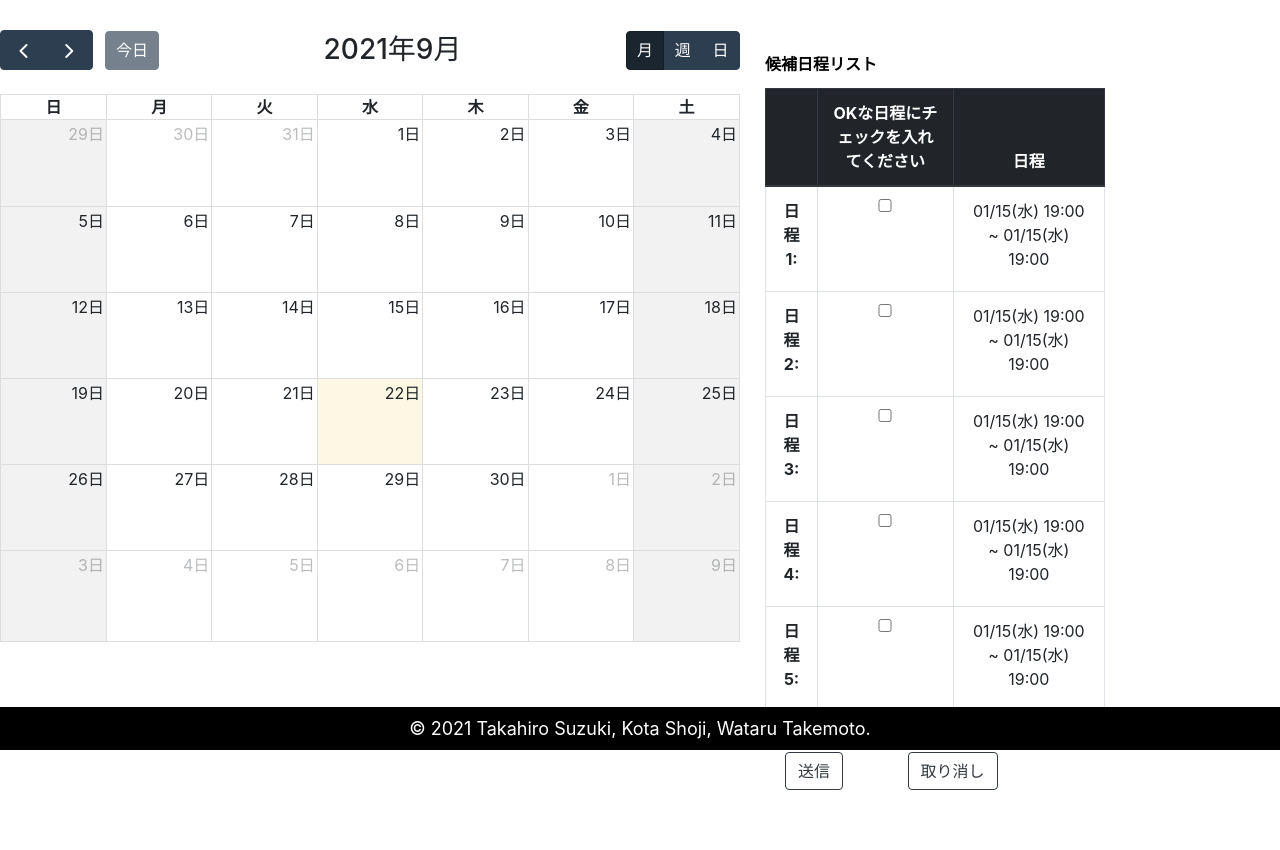
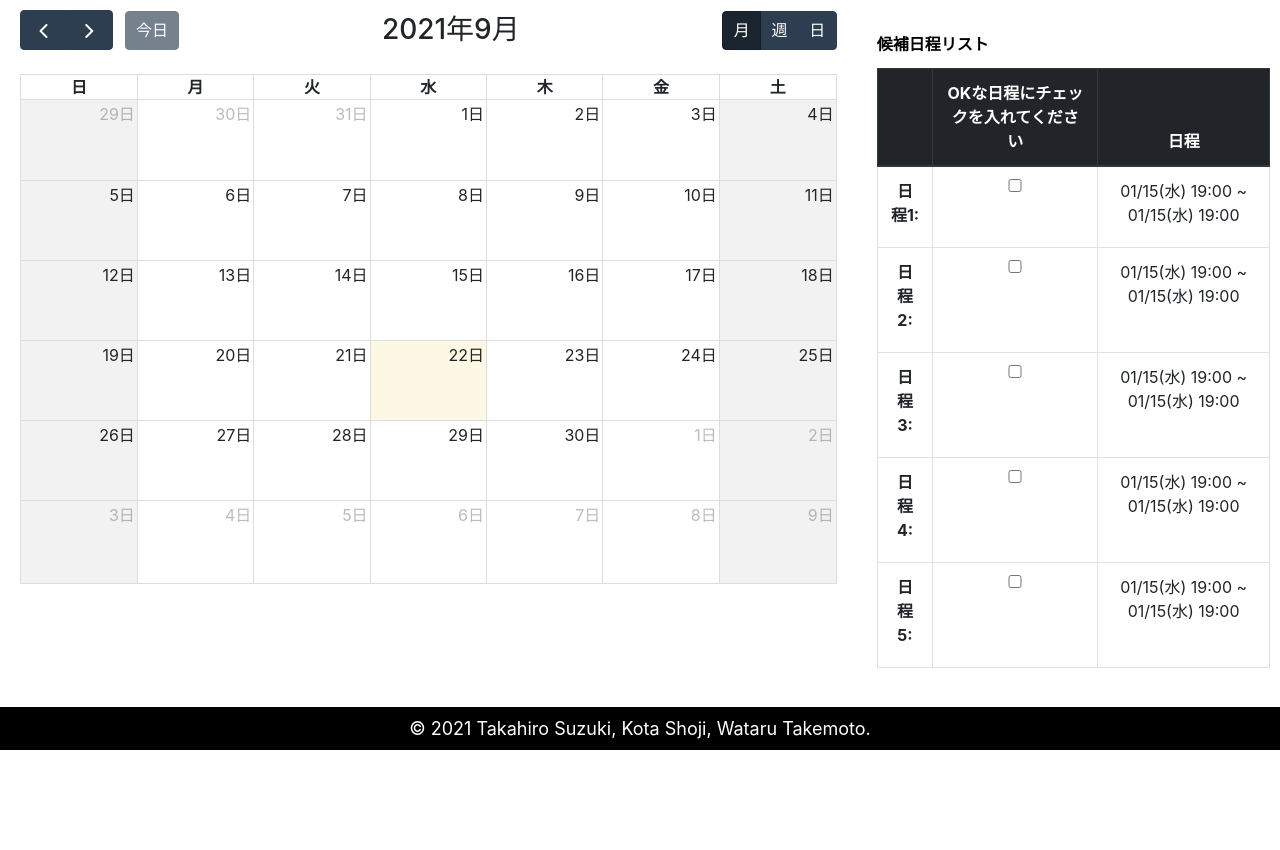
Before and after one commit to ktanonymous/sketch, a Django app: page /base/adjusting/1 in a window 1280 px wide. Shown: the part 50-900 px from the top of the page. After the commit the page ends 800 px from the top, so only its background shows below. Run offline with Django 3.2, Linux system fonts and the light colour scheme; tables that the repository leaves empty hold one stand-in row (values such as "Sample post"); lists and menus that the app fills with data are empty; some libraries are stand-ins or nearby versions.

Commit message:
justify calendar position in adjusting_event.html

```diff
--- a/base/templates/adjusting_event.html
+++ b/base/templates/adjusting_event.html
@@ -22,16 +22,27 @@
 {% endblock %}
 
 {% block content %}
-    <div class="container" style="margin: 30px 0px;width:100%;">
-        <!--横幅は良かったけど、縦幅が微妙だった-->
-    <!-- <div class="d-flex justify-content-between"> -->
-        <div class="row" style="width:100%;">
-    <!-- <div id="content-box"> -->
+<!--カレンダーと候補日程リストを要素に持つブロック-->
+<!--左寄せのパターン-->
+<!--縦幅は良かったけど、右が余白が広すぎる-->
+{% comment %} <div class="container" style="margin: 30px 0px;width:100%;"> {% endcomment %}
+<!--中央寄せのパターン-->
+<!--縦幅は良かったけど、左右の余白が広すぎる-->
+{% comment %} <div class="container" style="margin: 30px auto;"> {% endcomment %}
+{% comment %} <div class="mx-auto"> {% endcomment %}
+<!--両端揃えのパターン横幅-->
+<!--は良かったけど、縦にはみ出てしまう-->
+{% comment %} <div class="d-flex justify-content-between"> {% endcomment %}
+<div class="d-flex justify-content-space-between" style="margin: 10px 20px;">
+
+    <div class="row">
+        <!--カレンダーを要素に持つブロック-->
         <div class="col-8">
-            <div class="row">
+            {% comment %} <div class="row"> {% endcomment %}
                 <div id='calendar'></div>
+            {% comment %} </div> {% endcomment %}
         </div>
-        </div>
+        <!--候補日程リストを要素に持つブロック-->
         <div class="col-4">
             <form method="POST" >
                 {% csrf_token %}
@@ -130,24 +141,31 @@
                                     {{form.date5_is_ok}}
                                     {{ form.date5_is_ok.errors }}
                                 </div>
-                        </div>
                             </td>
                             <td>
                                 {{ adjusting_event.date5_start|date:"m/d(D) H:i" }} ~ {{ adjusting_event.date5_end|date:"m/d(D) H:i" }}
                             </td>
                         </tr>
                         {% endif %}
-
                     </tbody>
                 </table>
-
                 <button type="submit" style="margin:30px;" class ="btn btn-outline-dark">送信</button>
                 <button type="reset" style="margin:30px;" class="btn btn-outline-dark">取り消し</button>
             </form>
         </div>
     </div>
 </div>
-<!-- </div> -->
+
+{% comment %} <div class="justify-content-space-between">
+    <div class="row">
+        <div class="col-8">
+            <div id="calendar"></div>
+        </div>
+        <div style="border: solid red 5px" class="col-4">
+            <h1>候補日程リスト</h1>
+        </div>
+    </div>
+</div> {% endcomment %}
 {% endblock %}
 
 
--- a/static/js/display.js
+++ b/static/js/display.js
@@ -4,7 +4,7 @@
     var calendarEl = document.getElementById('calendar');
 
     var calendar = new FullCalendar.Calendar(calendarEl, {
-        plugins: ['interaction', 'dayGrid', 'timeGrid',],
+        plugins: ['interaction', 'dayGrid', 'timeGrid', ],
         header: {
             left: 'prev,next today',
             center: 'title',
@@ -13,8 +13,13 @@
         locale: 'ja',
         businessHours: true,
         // timeZone: 'Asia/Tokyo',
-        eventTimeFormat: { hour: 'numeric', minute: '2-digit' },
+        eventTimeFormat: {
+            hour: 'numeric',
+            minute: '2-digit'
+        },
         defaultView: 'dayGridMonth',
+        aspectRatio: 1.6,
+        // height: auto,
         navLinks: true, // can click day/week names to navigate views
         selectable: false,
         selectMirror: true,
@@ -38,8 +43,7 @@
         // },
     });
 
-    let newEvent = [
-        {
+    let newEvent = [{
             title: '候補',
             start: data.date1_start,
             end: data.date1_end,
@@ -66,7 +70,7 @@
         },
     ]
     newEventLength = newEvent.length
-    for (i = 0; i < newEventLength; i++){ //TODO:nullのままでいいか
+    for (i = 0; i < newEventLength; i++) { //TODO:nullのままでいいか
         console.log(newEvent[i]);
         calendar.addEvent(newEvent[i]);
     }
```
Lines whose indentation alone changed are shown as unchanged.
